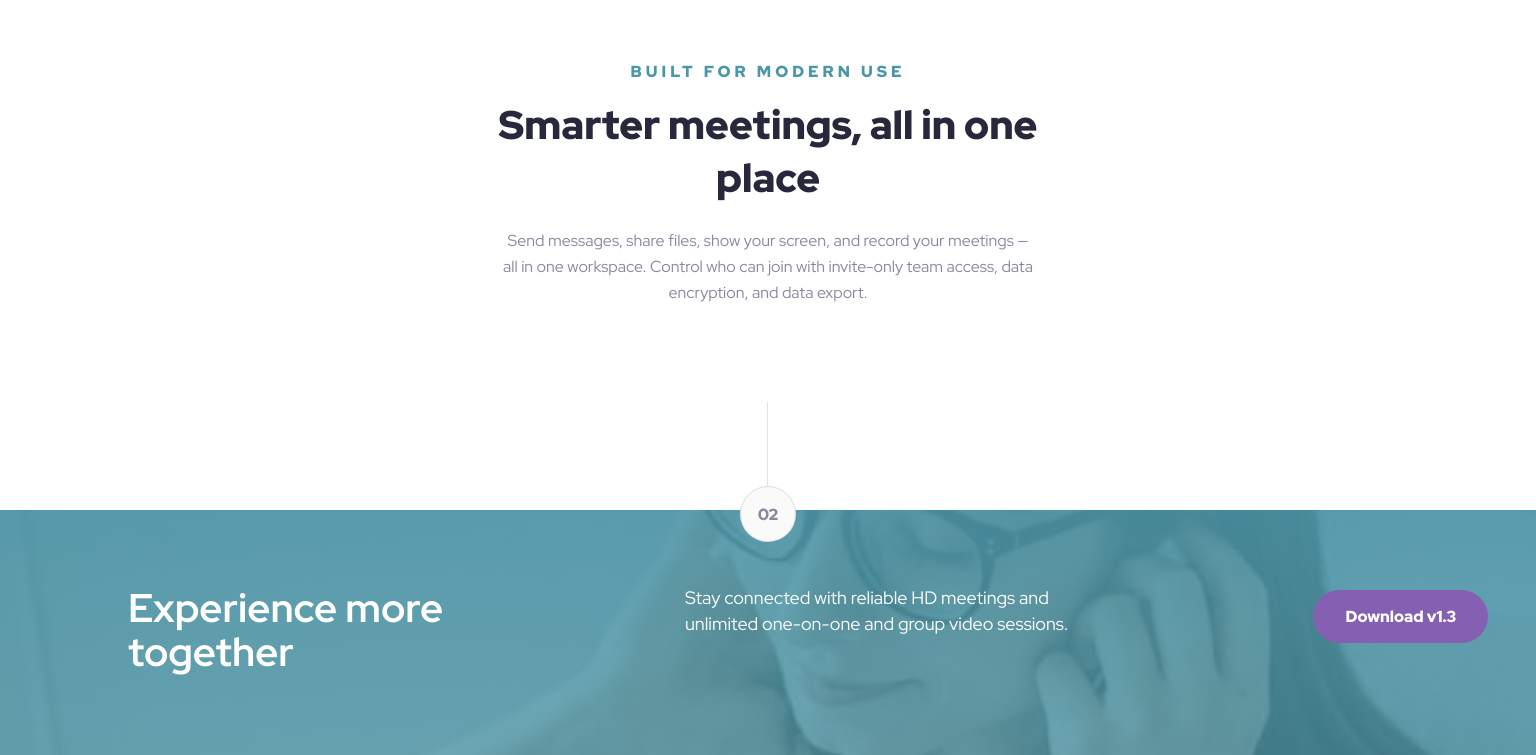
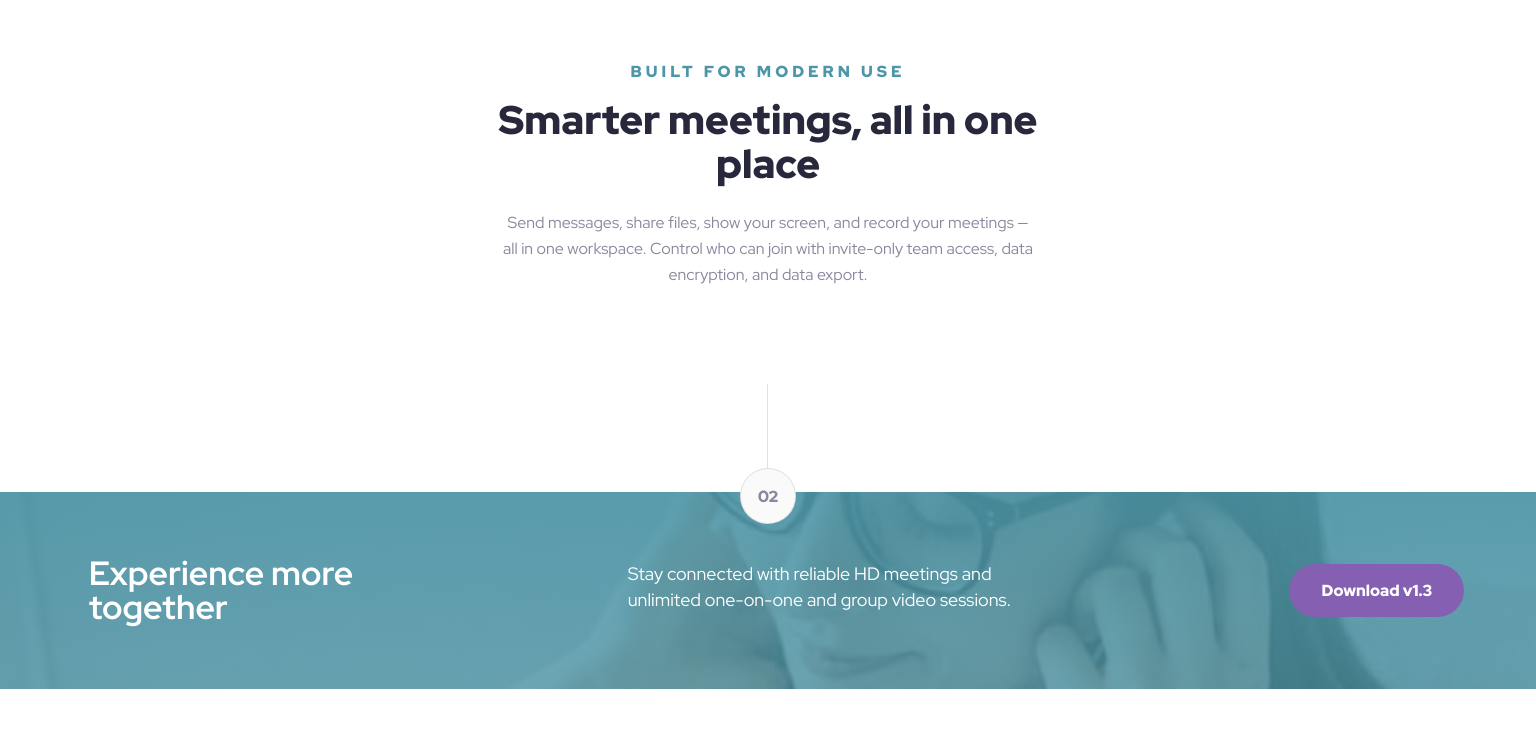
Before and after one commit to TheCoderGuru/meet-landing-page, a website: page src/index.html in a window 1536 px wide. Shown: the part 1091-1846 px from the top of the page. After the commit the page ends 1780 px from the top, so only its background shows below. Drawn offline with nearby package versions, Linux system fonts and the light colour scheme; files that its build step writes are made by us from their sources.

Commit message:
Made some minor tweakings to the footer and hero section

```diff
--- a/src/index.html
+++ b/src/index.html
@@ -139,7 +139,7 @@
         </svg>
       </div>
 
-      <div class="experience">
+      <footer class="experience">
         <div>
           <h1 class="experience__title">Experience more together</h1>
         </div>
@@ -150,7 +150,7 @@
           </p>
         </div>
         <a class="experience__button" href="#">Download v1.3</a>
-      </div>
+      </footer>
     </main>
   </body>
 </html>
--- a/src/sass/style.scss
+++ b/src/sass/style.scss
@@ -242,7 +242,7 @@ img {
     display: flex;
     flex-direction: column;
     position: absolute;
-    top: 8.5rem;
+    top: 11.5rem;
     margin-inline: 6em;
     align-items: center;
   }
@@ -259,8 +259,8 @@ img {
   }
 
   .hero__title{
-    padding-inline: 5em;
-    font-size: 49px;
+    padding-inline: 4em;
+    font-size: 53px;
   }
 
   .hero__subtitle{
@@ -269,6 +269,7 @@ img {
 
   .grid__content__title{
     padding-inline: 11.3em;
+    line-height: 1.1;
   }
 
   .grid img{
@@ -285,17 +286,20 @@ img {
 
   .experience{
     display: flex;
+    padding: .5em;
 
     &__title{
-      margin-block-start: .7em;
-      margin-inline-start: 2em;
+      margin-block-start: 1.7em;
+      margin-inline-start: 2.4em;
       text-align: left;
+      font-size: 2.1rem;
+      line-height: 1;
     }
 
     &__description{
       text-align: left;
-       margin-block-start: 1.5em;
-       padding-inline: 8em;
+       margin-block-start: 3.4em;
+      padding-inline: 10em;
     }
 
     &__div{
@@ -303,7 +307,8 @@ img {
     }
     &__button{
       white-space: nowrap;
-      margin-block-start: 2em;
+      margin-block-start: 4em;
+      margin-inline-end: 4em;
     }
   }
 }
```
Also changed, not shown: public/index.html (+2 -2 lines), public/css/style.css.
